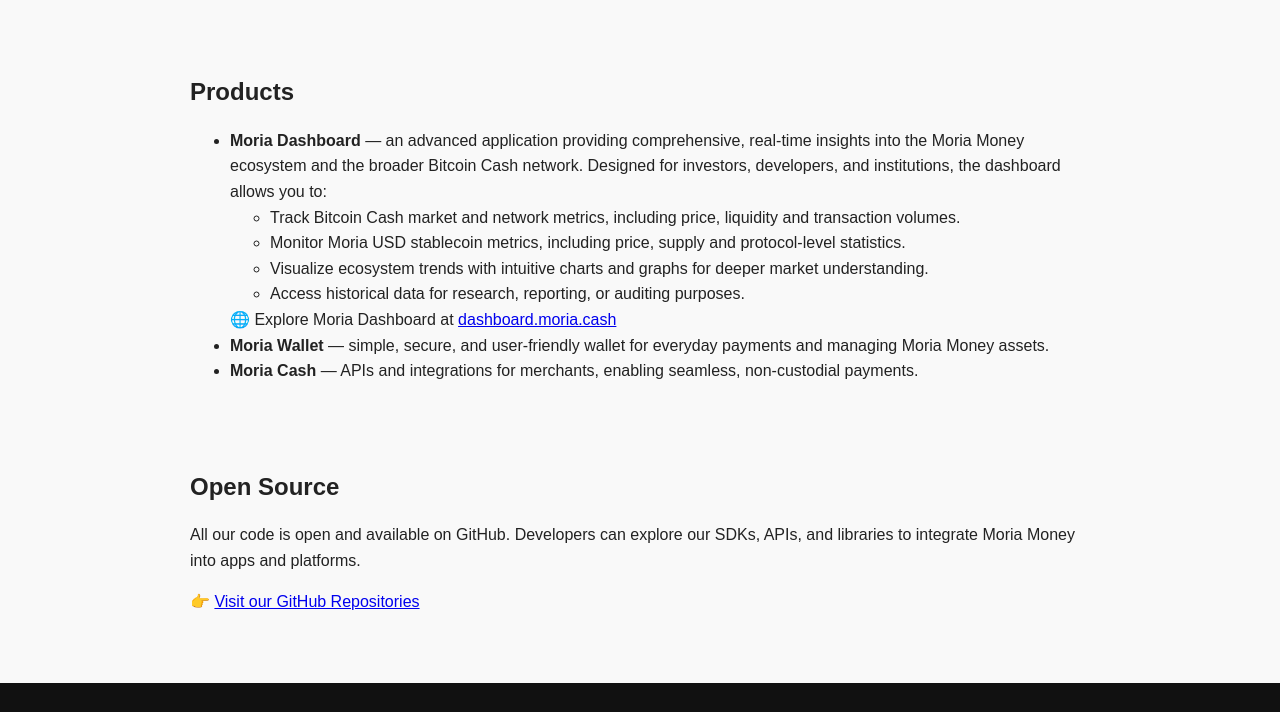
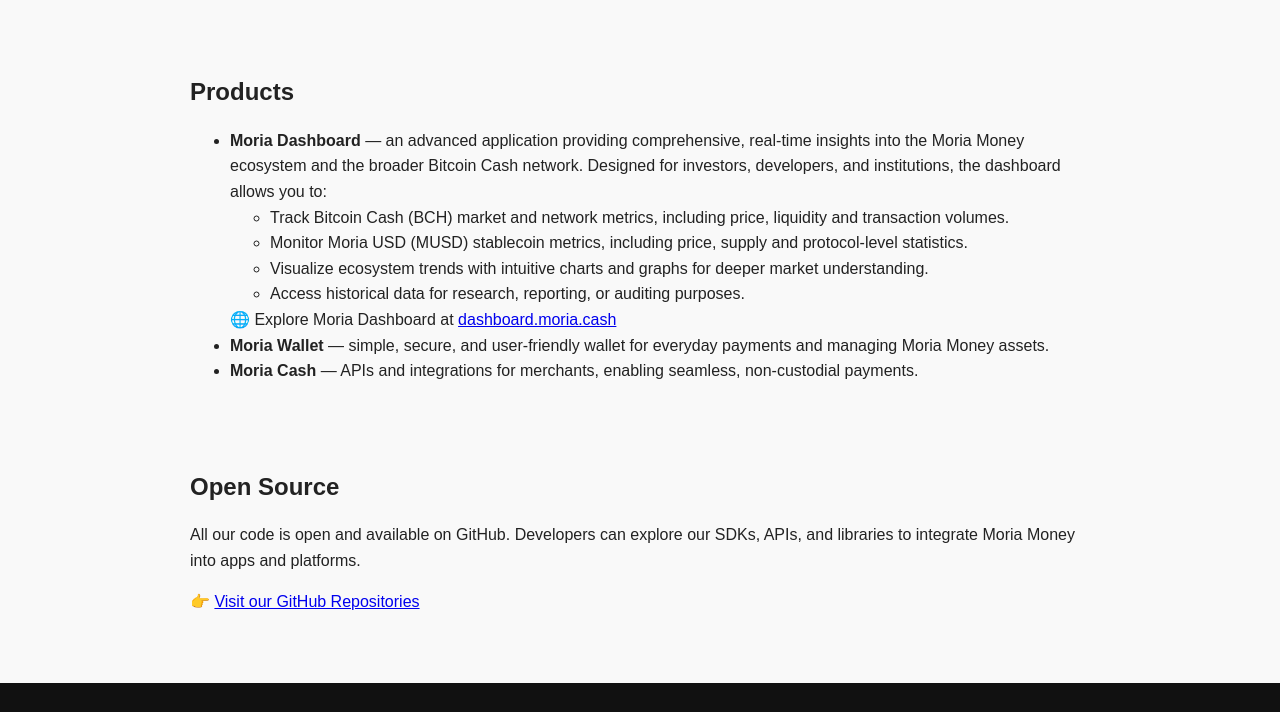
Before and after one commit to moria-cash/www, a plain HTML site: page index.html in a window 1280 px wide. Shown: the part 883-1595 px from the top of the page. Drawn offline with Linux system fonts and the light colour scheme.

Commit message:
Add currency symbols

```diff
--- a/index.html
+++ b/index.html
@@ -156,9 +156,9 @@
                 insights into the Moria Money ecosystem and the broader Bitcoin Cash network.
                 Designed for investors, developers, and institutions, the dashboard allows you to:
                 <ul>
-                    <li>Track Bitcoin Cash market and network metrics, including price, liquidity and transaction
+                    <li>Track Bitcoin Cash (BCH) market and network metrics, including price, liquidity and transaction
                         volumes.</li>
-                    <li>Monitor Moria USD stablecoin metrics, including price, supply and protocol-level
+                    <li>Monitor Moria USD (MUSD) stablecoin metrics, including price, supply and protocol-level
                         statistics.</li>
                     <li>Visualize ecosystem trends with intuitive charts and graphs for deeper market understanding.
                     </li>
```
